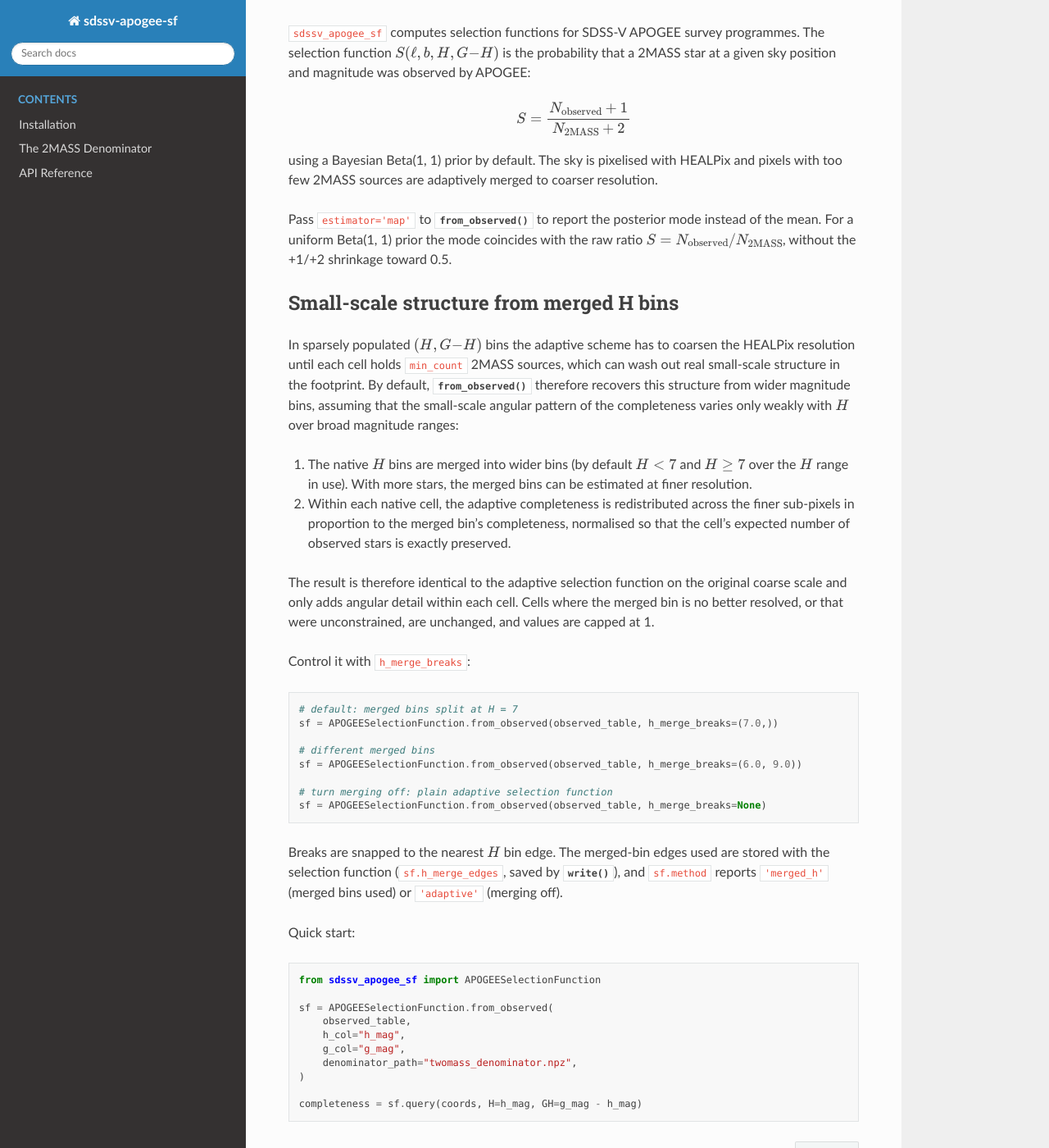
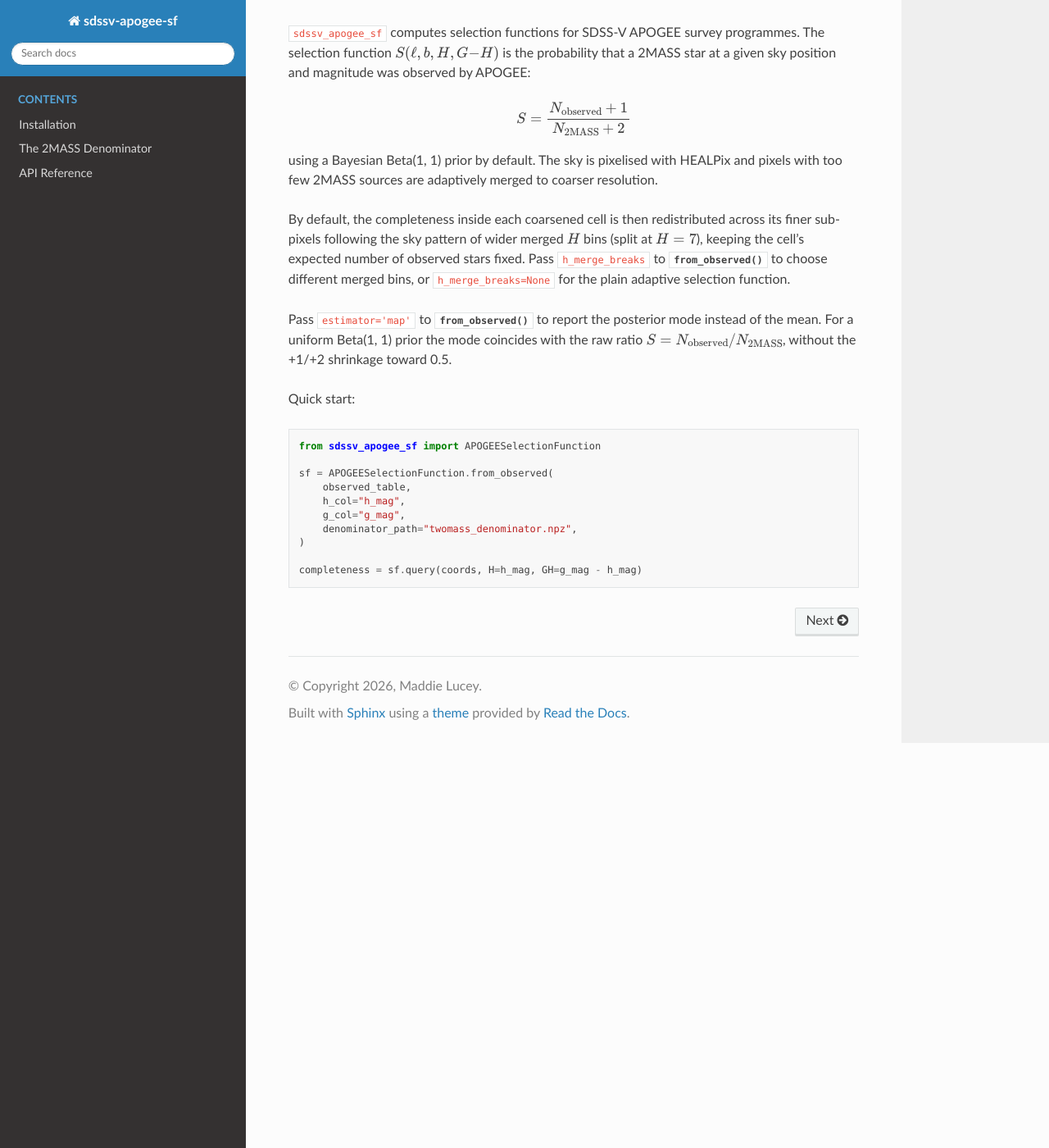
Before and after one commit to mlucey/sdssv_apogee_sf, a Sphinx documentation site: the page built from docs/index.rst, in a window 1280 px wide and 1400 px high, scrolled down 500 px. Shown: the whole window at 82% size. Built offline with Sphinx 7.4.7 and the Read the Docs theme 3.1.0, drawn with Linux system fonts in a browser that asks for light colours.

Commit message:
docs: condense merged-H description to match the rest of the overview
Co-Authored-By: Claude Opus 5.5 <noreply@anthropic.com>

```diff
--- a/docs/index.rst
+++ b/docs/index.rst
@@ -25,50 +25,18 @@ using a Bayesian Beta(1, 1) prior by default.  The sky is pixelised with
 HEALPix and pixels with too few 2MASS sources are adaptively merged to
 coarser resolution.
 
+By default, the completeness inside each coarsened cell is then
+redistributed across its finer sub-pixels following the sky pattern of wider
+merged :math:`H` bins (split at :math:`H = 7`), keeping the cell's expected
+number of observed stars fixed.  Pass ``h_merge_breaks`` to
+:meth:`~sdssv_apogee_sf.APOGEESelectionFunction.from_observed` to choose
+different merged bins, or ``h_merge_breaks=None`` for the plain adaptive
+selection function.
+
 Pass ``estimator='map'`` to :meth:`~sdssv_apogee_sf.APOGEESelectionFunction.from_observed`
 to report the posterior mode instead of the mean. For a uniform Beta(1, 1)
 prior the mode coincides with the raw ratio :math:`S = N_\mathrm{observed} / N_\mathrm{2MASS}`,
 without the +1/+2 shrinkage toward 0.5.
-
-Small-scale structure from merged H bins
-----------------------------------------
-
-In sparsely populated :math:`(H, G{-}H)` bins the adaptive scheme has to
-coarsen the HEALPix resolution until each cell holds ``min_count`` 2MASS
-sources, which can wash out real small-scale structure in the footprint.
-By default, :meth:`~sdssv_apogee_sf.APOGEESelectionFunction.from_observed`
-therefore recovers this structure from wider magnitude bins, assuming that the
-small-scale angular pattern of the completeness varies only weakly with
-:math:`H` over broad magnitude ranges:
-
-1. The native :math:`H` bins are merged into wider bins (by default
-   :math:`H < 7` and :math:`H \ge 7` over the :math:`H` range in use).
-   With more stars, the merged bins can be estimated at finer resolution.
-2. Within each native cell, the adaptive completeness is redistributed
-   across the finer sub-pixels in proportion to the merged bin's
-   completeness, normalised so that the cell's expected number of observed
-   stars is exactly preserved.
-
-The result is therefore identical to the adaptive selection function on
-the original coarse scale and only adds angular detail within each cell.
-Cells where the merged bin is no better resolved, or that were
-unconstrained, are unchanged, and values are capped at 1.
-
-Control it with ``h_merge_breaks``::
-
-    # default: merged bins split at H = 7
-    sf = APOGEESelectionFunction.from_observed(observed_table, h_merge_breaks=(7.0,))
-
-    # different merged bins
-    sf = APOGEESelectionFunction.from_observed(observed_table, h_merge_breaks=(6.0, 9.0))
-
-    # turn merging off: plain adaptive selection function
-    sf = APOGEESelectionFunction.from_observed(observed_table, h_merge_breaks=None)
-
-Breaks are snapped to the nearest :math:`H` bin edge.  The merged-bin edges
-used are stored with the selection function (``sf.h_merge_edges``, saved by
-:meth:`~sdssv_apogee_sf.APOGEESelectionFunction.write`), and ``sf.method``
-reports ``'merged_h'`` (merged bins used) or ``'adaptive'`` (merging off).
 
 Quick start::
 
```
Also changed, not shown: README.md (+0 -7 lines).
